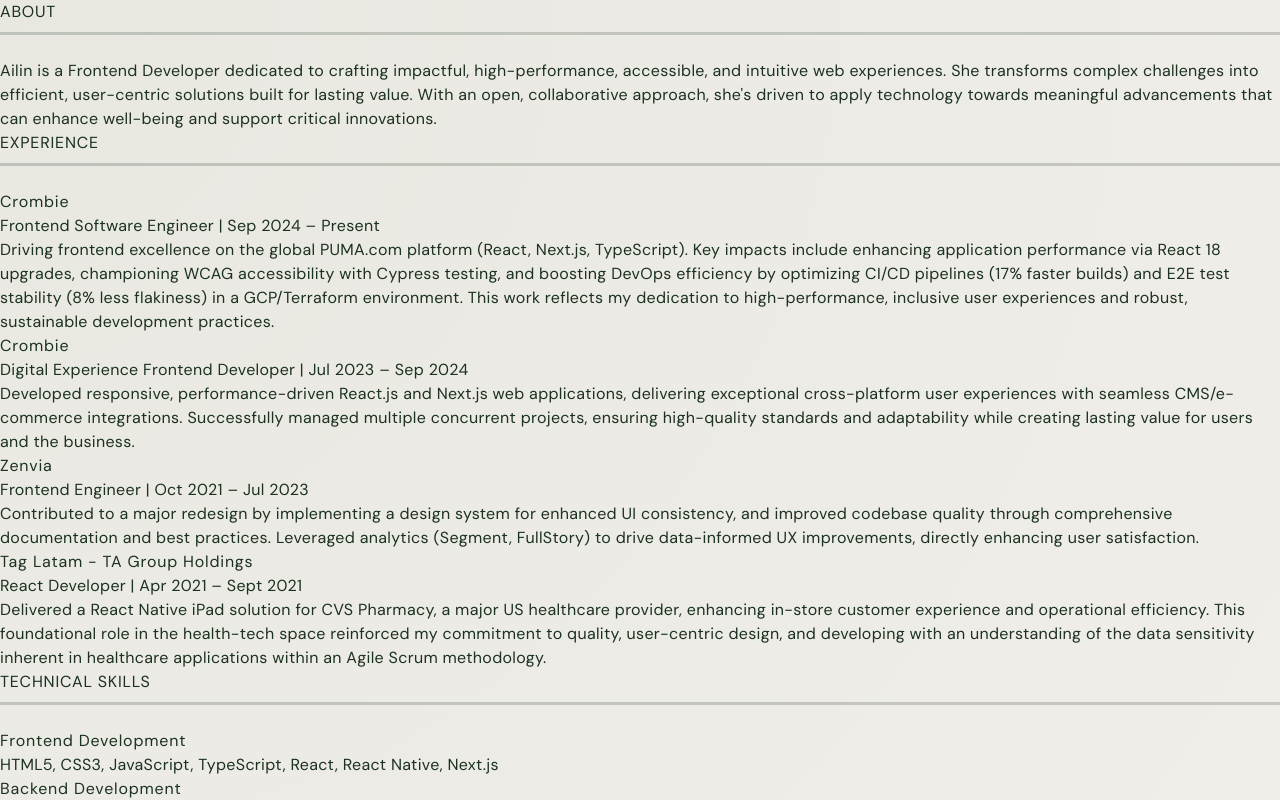
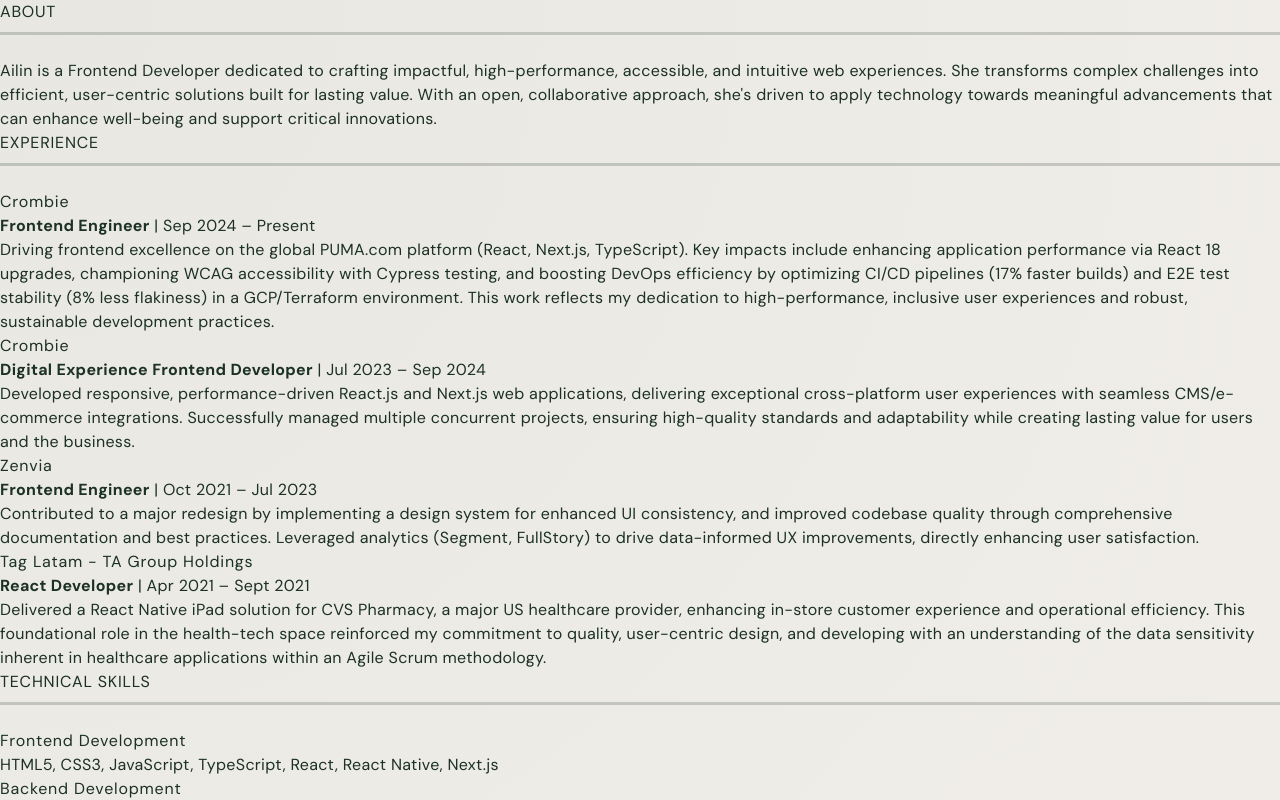
Before and after one commit to ailinnakaganeku/portfolio2025, a Next.js app: page / in a window 1280 px wide. Shown: the top 800 px of the page. Built offline with nearby package versions, Linux system fonts and the light colour scheme.

Commit message:
feat: bold role titles and restructure experience roles

```diff
--- a/app/locales/en.json
+++ b/app/locales/en.json
@@ -8,22 +8,22 @@
       "title": "EXPERIENCE",
       "crombie1": {
         "company": "Crombie",
-        "role": "Frontend Software Engineer | Sep 2024 – Present",
+        "role": { "title": "Frontend Engineer", "period": "Sep 2024 – Present" },
         "description": "Driving frontend excellence on the global PUMA.com platform (React, Next.js, TypeScript). Key impacts include enhancing application performance via React 18 upgrades, championing WCAG accessibility with Cypress testing, and boosting DevOps efficiency by optimizing CI/CD pipelines (17% faster builds) and E2E test stability (8% less flakiness) in a GCP/Terraform environment. This work reflects my dedication to high-performance, inclusive user experiences and robust, sustainable development practices."
       },
       "crombie2": {
         "company": "Crombie",
-        "role": "Digital Experience Frontend Developer | Jul 2023 – Sep 2024",
+        "role": { "title": "Digital Experience Frontend Developer", "period": "Jul 2023 – Sep 2024" },
         "description": "Developed responsive, performance-driven React.js and Next.js web applications, delivering exceptional cross-platform user experiences with seamless CMS/e-commerce integrations. Successfully managed multiple concurrent projects, ensuring high-quality standards and adaptability while creating lasting value for users and the business."
       },
       "zenvia": {
         "company": "Zenvia",
-        "role": "Frontend Engineer | Oct 2021 – Jul 2023",
+        "role": { "title": "Frontend Engineer", "period": "Oct 2021 – Jul 2023" },
         "description": "Contributed to a major redesign by implementing a design system for enhanced UI consistency, and improved codebase quality through comprehensive documentation and best practices. Leveraged analytics (Segment, FullStory) to drive data-informed UX improvements, directly enhancing user satisfaction."
       },
       "tagLatam": {
         "company": "Tag Latam - TA Group Holdings",
-        "role": "React Developer | Apr 2021 – Sept 2021",
+        "role": { "title": "React Developer", "period": "Apr 2021 – Sept 2021" },
         "description": "Delivered a React Native iPad solution for CVS Pharmacy, a major US healthcare provider, enhancing in-store customer experience and operational efficiency. This foundational role in the health-tech space reinforced my commitment to quality, user-centric design, and developing with an understanding of the data sensitivity inherent in healthcare applications within an Agile Scrum methodology."
       }
     },
--- a/app/page.tsx
+++ b/app/page.tsx
@@ -62,7 +62,9 @@
               <div className="hover-fade">
                 <h3 className="font-medium">{t.experience.crombie1.company}</h3>
                 <p className="text-[rgb(var(--accent-color))] mb-2">
-                  {t.experience.crombie1.role}
+                  <strong>{t.experience.crombie1.role.title}</strong>
+                  {" | "}
+                  <span>{t.experience.crombie1.role.period}</span>
                 </p>
                 <p className="text-[rgb(var(--foreground-rgb))] leading-relaxed">
                   {t.experience.crombie1.description}
@@ -72,7 +74,9 @@
               <div className="hover-fade">
                 <h3 className="font-medium">{t.experience.crombie2.company}</h3>
                 <p className="text-[rgb(var(--accent-color))] mb-2">
-                  {t.experience.crombie2.role}
+                  <strong>{t.experience.crombie2.role.title}</strong>
+                  {" | "}
+                  <span>{t.experience.crombie2.role.period}</span>
                 </p>
                 <p className="text-[rgb(var(--foreground-rgb))] leading-relaxed">
                   {t.experience.crombie2.description}
@@ -82,7 +86,9 @@
               <div className="hover-fade">
                 <h3 className="font-medium">{t.experience.zenvia.company}</h3>
                 <p className="text-[rgb(var(--accent-color))] mb-2">
-                  {t.experience.zenvia.role}
+                  <strong>{t.experience.zenvia.role.title}</strong>
+                  {" | "}
+                  <span>{t.experience.zenvia.role.period}</span>
                 </p>
                 <p className="text-[rgb(var(--foreground-rgb))] leading-relaxed">
                   {t.experience.zenvia.description}
@@ -92,7 +98,9 @@
               <div className="hover-fade">
                 <h3 className="font-medium">{t.experience.tagLatam.company}</h3>
                 <p className="text-[rgb(var(--accent-color))] mb-2">
-                  {t.experience.tagLatam.role}
+                  <strong>{t.experience.tagLatam.role.title}</strong>
+                  {" | "}
+                  <span>{t.experience.tagLatam.role.period}</span>
                 </p>
                 <p className="text-[rgb(var(--foreground-rgb))] leading-relaxed">
                   {t.experience.tagLatam.description}
```
